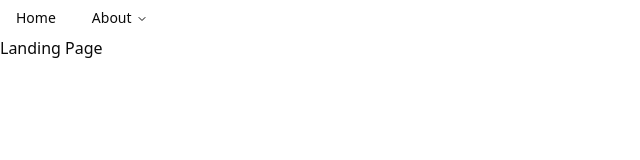
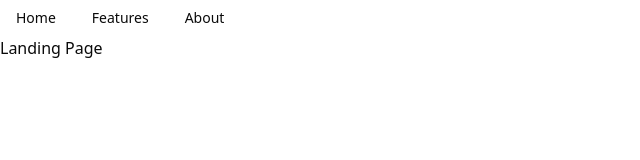
Before and after one commit to shawaiz-khan/zenix, a React (Vite) app in the folder client/: page / in a window 1280 px wide. Shown: the top 160 px of the page, without its empty margins (0-640 px from the left). Built offline with nearby package versions, Linux system fonts and the light colour scheme.

Commit message:
add: Route doc added for clarity

```diff
--- a/client/src/components/navbar/data.ts
+++ b/client/src/components/navbar/data.ts
@@ -14,18 +14,11 @@ export const navLinks: INavLinks[] = [
         label: "Home",
     },
     {
+        link: "/features",
+        label: "Features",
+    },
+    {
         link: "/about",
         label: "About",
-        children: [
-            {
-                link: "/about/1",
-                label: "About1",
-                description: "About1About1About1About1About1About1A bout1About1About1About1About1About1 About1About1About1About1Abou t1About1About1Ab out1About1 About1About1About1About1About1About1A bout1About1About1About1About1About1 About1About1About1About1Abou t1About1About1Ab out1About1",
-            },
-            {
-                link: "/about/2",
-                label: "About2",
-            },
-        ]
     },
 ];
```
Also changed, not shown: 1 other file (tests, documents, lock files or other folders).
